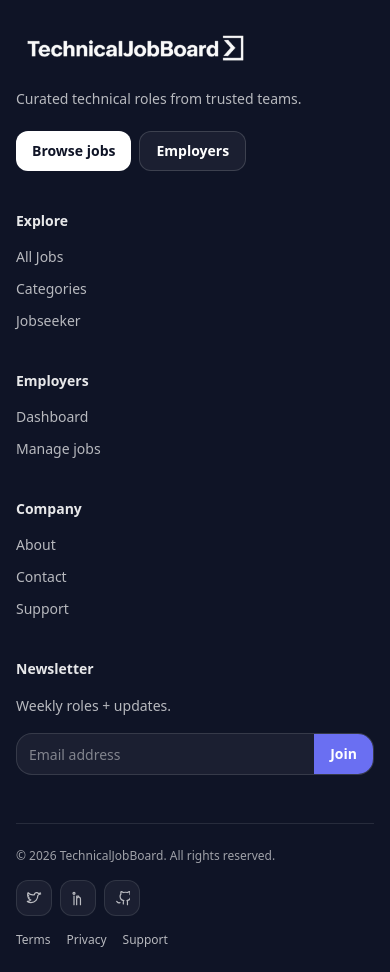
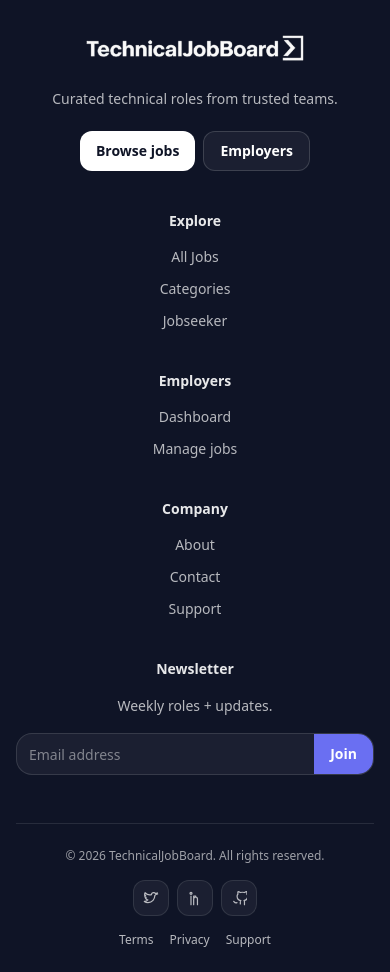
Before and after one commit to adebisidolapo/technicaljobboard, a Next.js app: page / in a window 390 px wide. Shown: the part 3100-4072 px from the top of the page. Built offline with nearby package versions, Linux system fonts and the light colour scheme; no server answers; the database is empty.

Commit message:
update footer

```diff
--- a/components/Footer.tsx
+++ b/components/Footer.tsx
@@ -30,11 +30,10 @@ export default function Footer() {
       <div className="mx-auto w-full max-w-7xl px-4 sm:px-6 lg:px-8">
         {/* Top */}
         <div className="py-12 sm:py-14">
-          {/* On mobile: 1 column. On sm: 2 columns. On lg: 12-col layout. */}
           <div className="grid grid-cols-1 gap-10 sm:grid-cols-2 lg:grid-cols-12 lg:gap-10">
             {/* Brand */}
-            <div className="sm:col-span-2 lg:col-span-4">
-              <div className="flex items-center">
+            <div className="sm:col-span-2 lg:col-span-4 text-center sm:text-left">
+              <div className="flex justify-center sm:justify-start">
                 <img
                   src="/logo.png.png"
                   alt="TechnicalJobBoard"
@@ -42,11 +41,11 @@ export default function Footer() {
                 />
               </div>
 
-              <p className="mt-4 max-w-sm text-sm leading-relaxed text-white/70">
+              <p className="mx-auto mt-4 max-w-sm text-sm leading-relaxed text-white/70 sm:mx-0">
                 Curated technical roles from trusted teams.
               </p>
 
-              <div className="mt-5 flex flex-wrap gap-2">
+              <div className="mt-5 flex flex-wrap justify-center gap-2 sm:justify-start">
                 <Link
                   href="/all-jobs"
                   className="inline-flex h-10 items-center justify-center rounded-xl bg-white px-4 text-sm font-semibold text-[#0F1426] transition hover:bg-white/90"
@@ -63,7 +62,7 @@ export default function Footer() {
             </div>
 
             {/* Explore */}
-            <div className="lg:col-span-2">
+            <div className="lg:col-span-2 text-center sm:text-left">
               <h3 className="text-sm font-semibold text-white/90">Explore</h3>
               <ul className="mt-4 space-y-3 text-sm text-white/70">
                 <li>
@@ -88,7 +87,7 @@ export default function Footer() {
             </div>
 
             {/* Employers */}
-            <div className="lg:col-span-2">
+            <div className="lg:col-span-2 text-center sm:text-left">
               <h3 className="text-sm font-semibold text-white/90">Employers</h3>
               <ul className="mt-4 space-y-3 text-sm text-white/70">
                 <li>
@@ -108,7 +107,7 @@ export default function Footer() {
             </div>
 
             {/* Company */}
-            <div className="lg:col-span-2">
+            <div className="lg:col-span-2 text-center sm:text-left">
               <h3 className="text-sm font-semibold text-white/90">Company</h3>
               <ul className="mt-4 space-y-3 text-sm text-white/70">
                 <li>
@@ -130,13 +129,13 @@ export default function Footer() {
             </div>
 
             {/* Newsletter */}
-            <div className="sm:col-span-2 lg:col-span-2">
+            <div className="sm:col-span-2 lg:col-span-2 text-center sm:text-left">
               <h3 className="text-sm font-semibold text-white/90">Newsletter</h3>
               <p className="mt-4 text-sm leading-relaxed text-white/70">
                 Weekly roles + updates.
               </p>
 
-              <div className="mt-4 w-full max-w-sm">
+              <div className="mt-4 mx-auto w-full max-w-sm sm:mx-0">
                 <NewsletterForm />
               </div>
             </div>
@@ -145,13 +144,13 @@ export default function Footer() {
 
         {/* Bottom */}
         <div className="border-t border-white/10 py-6">
-          <div className="flex flex-col gap-4 md:flex-row md:items-center md:justify-between">
+          <div className="flex flex-col items-center gap-4 text-center md:flex-row md:justify-between md:text-left">
             <p className="text-xs text-white/60">
               © {year} TechnicalJobBoard. All rights reserved.
             </p>
 
-            <div className="flex flex-col gap-4 sm:flex-row sm:items-center sm:justify-between md:justify-end md:gap-5">
-              <div className="flex items-center gap-2">
+            <div className="flex flex-col items-center gap-4 sm:flex-row sm:gap-5 md:items-center">
+              <div className="flex items-center justify-center gap-2">
                 <SocialIconButton href="#" label="Twitter">
                   <svg width="16" height="16" viewBox="0 0 24 24" fill="none">
                     <path
@@ -189,7 +188,7 @@ export default function Footer() {
                 </SocialIconButton>
               </div>
 
-              <div className="flex flex-wrap items-center gap-x-4 gap-y-2 text-xs text-white/70">
+              <div className="flex flex-wrap items-center justify-center gap-x-4 gap-y-2 text-xs text-white/70">
                 <Link href="/terms" className="transition hover:text-white">
                   Terms
                 </Link>
```
